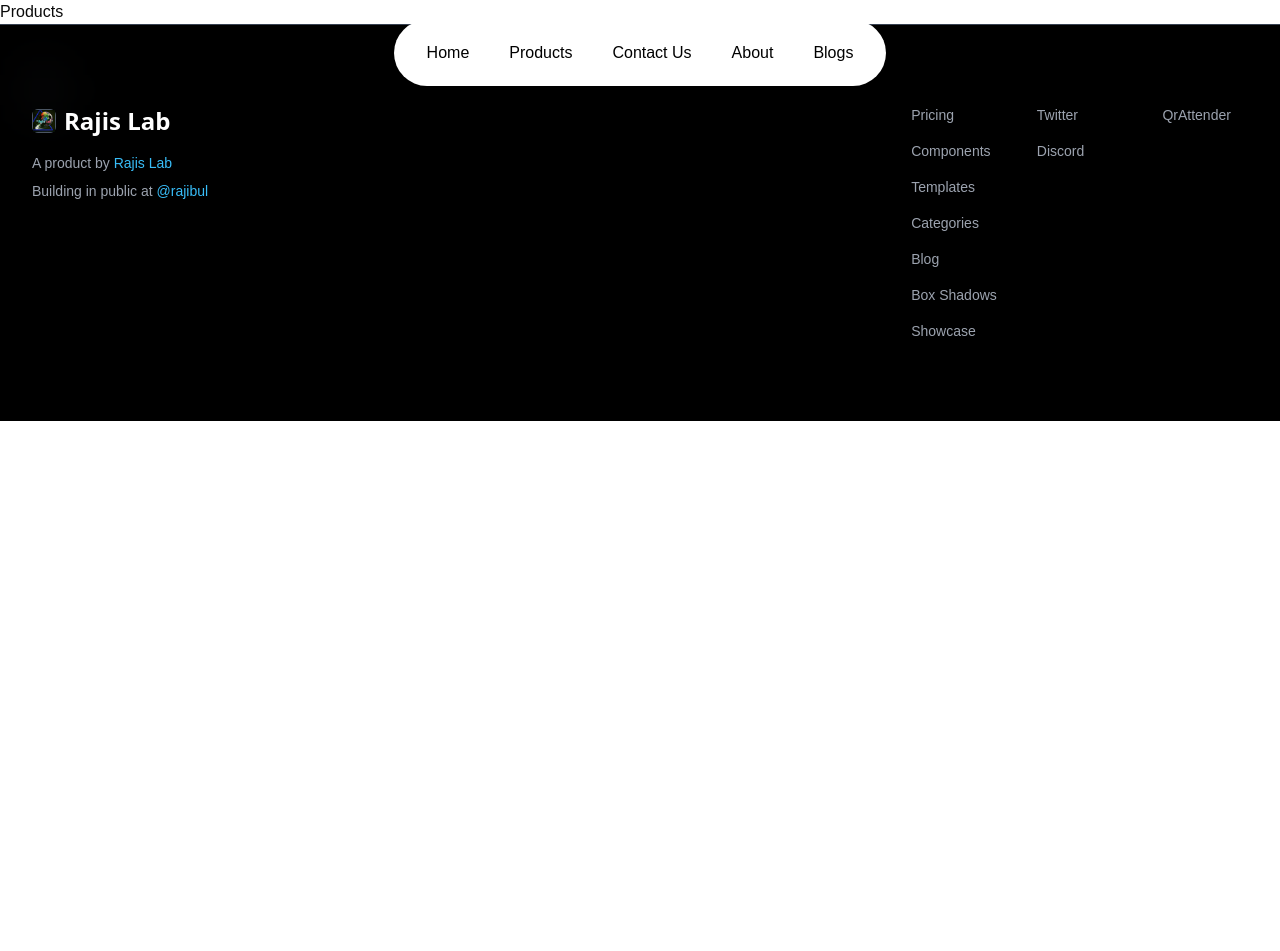
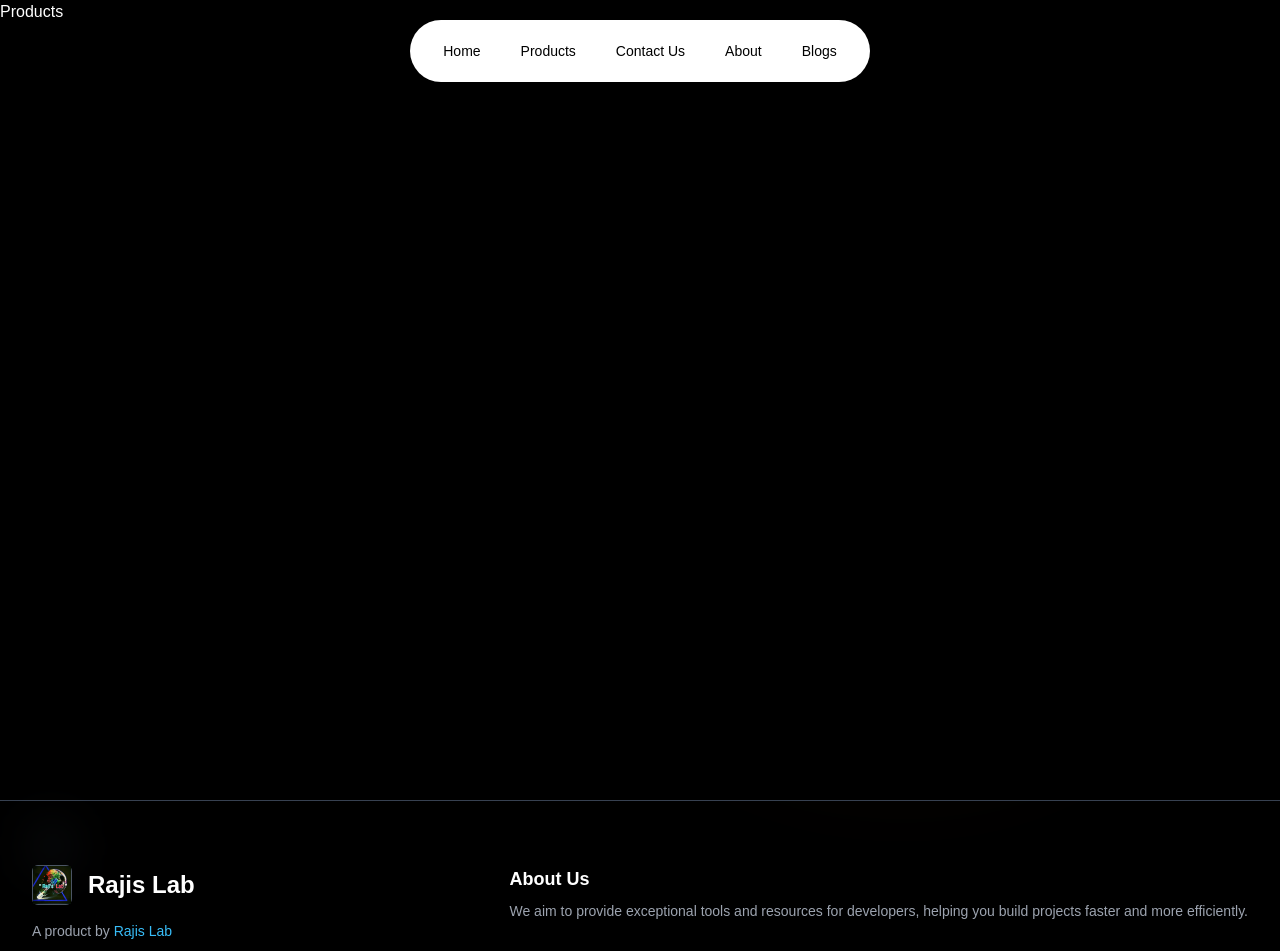
Before and after one commit to BuddhadebKoner/Rajis-Lab, a Next.js app: page /products in a window 1280 px wide. Shown: the top 951 px of the page. Before the commit the page ends 800 px from the top, so only its background shows below. Built offline with nearby package versions, Linux system fonts and the light colour scheme.

Commit message:
fixing many ui buggs , ux improvements

```diff
--- a/next.config.ts
+++ b/next.config.ts
@@ -1,5 +1,6 @@
 /** @type {import('next').NextConfig} */
 const nextConfig = {
+  // output: "export",
   images: {
     remotePatterns: [
       {
--- a/src/app/blog/page.tsx
+++ b/src/app/blog/page.tsx
@@ -7,7 +7,7 @@ import { TracingBeam } from "@/components/ui/tracing-beam";
 export default function Page() {
    return (
       <>
-         <div className="w-full h-fit flex items-center justify-center bg-black text-white pt-[7rem]">
+         <div className="w-full h-fit flex items-center justify-center bg-transparent text-white pt-[7rem]">
             <TracingBeam className="px-6">
                <div className="max-w-2xl mx-auto antialiased pt-4 relative">
                   {dummyContent.map((item, index) => (
--- a/src/app/globals.css
+++ b/src/app/globals.css
@@ -3,7 +3,77 @@
 @tailwind utilities;
 
 body {
+  width: 100%;
+  min-height: 100vh;
+  height: fit-content;
   font-family: Arial, Helvetica, sans-serif;
+  background-color: black;
+  color: white;
+  position: relative;
+  /* Ensures no scrollbars from circles */
+}
+
+/* Circle 1 - Top Left (Blue) */
+body::before {
+  content: '';
+  position: absolute;
+  width: 500px;
+  height: 500px;
+  background: radial-gradient(circle, rgba(0, 128, 255, 0.3), rgba(0, 128, 255, 0));
+  border-radius: 50%;
+  filter: blur(100px);
+  top: 5%;
+  /* Adjusted for responsive positioning */
+  left: 5%;
+  z-index: -1;
+  opacity: 0.9;
+}
+
+/* Circle 2 - Top Right (Pink) */
+body::after {
+  content: '';
+  position: absolute;
+  width: 450px;
+  height: 450px;
+  background: radial-gradient(circle, rgba(255, 0, 150, 0.3), rgba(255, 0, 150, 0));
+  border-radius: 50%;
+  filter: blur(100px);
+  top: 15%;
+  right: 10%;
+  z-index: -1;
+  opacity: 0.9;
+}
+
+/* Circle 3 - Bottom Left (Green) */
+body::before {
+  content: '';
+  position: absolute;
+  width: 400px;
+  height: 400px;
+  background: radial-gradient(circle, rgba(0, 255, 128, 0.3), rgba(0, 255, 128, 0));
+  border-radius: 50%;
+  filter: blur(80px);
+  bottom: 10%;
+  /* Adjusted for responsive height */
+  left: 5%;
+  z-index: -1;
+  opacity: 0.8;
+}
+
+/* Circle 4 - Bottom Right (Orange) */
+body::after {
+  content: '';
+  position: absolute;
+  width: 500px;
+  height: 500px;
+  background: radial-gradient(circle, rgba(255, 165, 0, 0.3), rgba(255, 165, 0, 0));
+  border-radius: 50%;
+  filter: blur(100px);
+  bottom: 5%;
+  /* Adjusted for responsive height */
+  right: 10%;
+  z-index: -1;
+  opacity: 0.8;
 }
 
 @layer base {
@@ -34,6 +104,7 @@ body {
     --chart-5: 27 87% 67%;
     --radius: 0.5rem;
   }
+
   .dark {
     --background: 0 0% 3.9%;
     --foreground: 0 0% 98%;
@@ -66,6 +137,7 @@ body {
   * {
     @apply border-border;
   }
+
   body {
     @apply bg-background text-foreground;
   }
--- a/src/app/layout.tsx
+++ b/src/app/layout.tsx
@@ -3,6 +3,7 @@ import { Geist, Geist_Mono } from "next/font/google";
 import "./globals.css";
 import Navbar from "@/components/shared/NavbarDoc";
 import Footer from "@/components/shared/Footer";
+import GoToTopButton from "@/components/shared/Gototop";
 
 const geistSans = Geist({
   variable: "--font-geist-sans",
@@ -36,6 +37,8 @@ export default function RootLayout({
         <div className="relative">
           <Footer />
         </div>
+
+        <GoToTopButton />
       </body>
     </html>
   );
--- a/src/app/page.tsx
+++ b/src/app/page.tsx
@@ -136,7 +136,7 @@ const testimonials = [
 export default function Page() {
 
   return (
-    <div className="w-full h-fit mx-auto flex flex-col justify-start items-center   bg-black text-white">
+    <div className="w-full h-fit mx-auto flex flex-col justify-start items-center   bg-transparent text-white">
       {/* Logo Section */}
       <div className="flex items-center justify-start w-full mt-5 px-4 lg:px-16">
         <Link
--- a/src/app/products/page.tsx
+++ b/src/app/products/page.tsx
@@ -1,6 +1,6 @@
 export default function Page() {
    return (
-      <div>
+      <div className="w-full h-screen bg-black">
          <h1>Products</h1>
       </div>
    );
--- a/src/components/shared/Footer.tsx
+++ b/src/components/shared/Footer.tsx
@@ -4,42 +4,34 @@ import React from "react";
 
 const Footer: React.FC = () => {
    return (
-      <footer className="border-t border-gray-700 px-8 py-20 bg-black text-gray-400">
-         <div className="max-w-7xl mx-auto text-sm flex flex-col sm:flex-row justify-between items-start">
-            {/* Logo and Info Section */}
-            <div className="mb-10 sm:mb-0">
-               <div className="flex items-center space-x-4 mb-4">
-                  <Link
-                     href="/"
-                     className="flex items-center space-x-2 text-2xl font-bold text-gray-100"
-                  >
-                     <div className="relative h-8 w-8 md:h-6 md:w-6 bg-gray-800 border border-gray-600 text-white flex items-center justify-center rounded-md">
+      <footer className="border-t border-gray-700 bg-transparent text-gray-400">
+         <div className="px-8 py-16 max-w-7xl mx-auto text-sm flex flex-col space-y-16">
+            {/* Top Section: Logo and Info */}
+            <div className="flex flex-col sm:flex-row justify-between items-start space-y-10 sm:space-y-0">
+               <div>
+                  <Link href="/" className="flex items-center space-x-4 text-2xl font-bold text-gray-100">
+                     <div className="relative h-10 w-10 bg-gray-800 border border-gray-600 text-white flex items-center justify-center rounded-md">
                         <div className="absolute h-10 w-full bg-gray-600/20 -top-10 inset-x-0 rounded-full blur-xl"></div>
                         <Image
                            alt="Logo"
                            loading="lazy"
-                           width="50"
-                           height="50"
-                           decoding="async"
+                           width="40"
+                           height="40"
                            className="block dark:hidden"
                            src="/RajisLabIcon.jpeg"
                         />
                         <Image
                            alt="Logo"
                            loading="lazy"
-                           width="50"
-                           height="50"
-                           decoding="async"
+                           width="40"
+                           height="40"
                            className="hidden dark:block"
                            src="/logo-dark.png"
                         />
                      </div>
-                     <div>
-                        <h1 className="text-white font-sans">Rajis Lab</h1>
-                     </div>
+                     <span className="text-white">Rajis Lab</span>
                   </Link>
-               </div>
-               <div>
+                  <p className="mt-4">
                      A product by{" "}
                      <Link
                         href="https://aceternity.com"
@@ -49,8 +41,8 @@ const Footer: React.FC = () => {
                      >
                         Rajis Lab
                      </Link>
-               </div>
-               <div className="mt-2">
+                  </p>
+                  <p className="mt-2">
                      Building in public at{" "}
                      <Link
                         href="https://twitter.com/mannupaaji"
@@ -60,88 +52,68 @@ const Footer: React.FC = () => {
                      >
                         @rajibul
                      </Link>
+                  </p>
+               </div>
+
+               {/* Additional Info */}
+               <div>
+                  <h3 className="text-lg font-semibold text-white">About Us</h3>
+                  <p className="mt-2 text-gray-400">
+                     We aim to provide exceptional tools and resources for developers, helping you build projects faster
+                     and more efficiently.
+                  </p>
                </div>
             </div>
 
             {/* Links Section */}
-            <div className="grid grid-cols-1 md:grid-cols-3 gap-10">
+            <div className="grid grid-cols-1 md:grid-cols-4 gap-8">
                {/* Column 1 */}
-               <div className="flex flex-col space-y-4">
-                  <Link
-                     href="/pricing"
-                     className="transition-colors hover:text-white text-gray-400"
-                  >
-                     Pricing
-                  </Link>
-                  <Link
-                     href="/components"
-                     className="transition-colors hover:text-white text-gray-400"
-                  >
-                     Components
-                  </Link>
-                  <Link
-                     href="/templates"
-                     className="transition-colors hover:text-white text-gray-400"
-                  >
-                     Templates
-                  </Link>
-                  <Link
-                     href="/categories"
-                     className="transition-colors hover:text-white text-gray-400"
-                  >
-                     Categories
-                  </Link>
-                  <Link
-                     href="/blog"
-                     className="transition-colors hover:text-white text-gray-400"
-                  >
-                     Blog
-                  </Link>
-                  <Link
-                     href="/tools/box-shadows"
-                     className="transition-colors hover:text-white text-gray-400"
-                  >
-                     Box Shadows
-                  </Link>
-                  <Link
-                     href="/showcase"
-                     className="transition-colors hover:text-white text-gray-400"
-                  >
-                     Showcase
-                  </Link>
+               <div>
+                  <h4 className="text-white font-semibold mb-4">Explore</h4>
+                  <div className="flex flex-col space-y-2">
+                     <Link href="/pricing" className="hover:text-white">Pricing</Link>
+                     <Link href="/components" className="hover:text-white">Components</Link>
+                     <Link href="/templates" className="hover:text-white">Templates</Link>
+                     <Link href="/categories" className="hover:text-white">Categories</Link>
+                     <Link href="/blog" className="hover:text-white">Blog</Link>
+                     <Link href="/showcase" className="hover:text-white">Showcase</Link>
+                  </div>
                </div>
 
                {/* Column 2 */}
-               <div className="flex flex-col space-y-4">
-                  <Link
-                     href="https://twitter.com/aceternitylabs"
-                     target="_blank"
-                     rel="noopener noreferrer"
-                     className="transition-colors hover:text-white text-gray-400"
-                  >
-                     Twitter
-                  </Link>
-                  <Link
-                     href="https://discord.gg/ftZbQvCdN7"
-                     target="_blank"
-                     rel="noopener noreferrer"
-                     className="transition-colors hover:text-white text-gray-400"
-                  >
-                     Discord
-                  </Link>
+               <div>
+                  <h4 className="text-white font-semibold mb-4">Resources</h4>
+                  <div className="flex flex-col space-y-2">
+                     <Link href="/tools/box-shadows" className="hover:text-white">Box Shadows</Link>
+                     <Link href="/faq" className="hover:text-white">FAQ</Link>
+                     <Link href="/docs" className="hover:text-white">Documentation</Link>
+                  </div>
                </div>
 
                {/* Column 3 */}
-               <div className="flex flex-col space-y-4">
-                  <Link
-                     href="https://pro.aceternity.com"
-                     target="_blank"
-                     rel="noopener noreferrer"
-                     className="transition-colors hover:text-white text-gray-400"
-                  >
-                     QrAttender
-                  </Link>
+               <div>
+                  <h4 className="text-white font-semibold mb-4">Connect</h4>
+                  <div className="flex flex-col space-y-2">
+                     <Link href="https://twitter.com/aceternitylabs" target="_blank" rel="noopener noreferrer" className="hover:text-white">Twitter</Link>
+                     <Link href="https://discord.gg/ftZbQvCdN7" target="_blank" rel="noopener noreferrer" className="hover:text-white">Discord</Link>
                   </div>
+               </div>
+
+               {/* Column 4 */}
+               <div>
+                  <h4 className="text-white font-semibold mb-4">Legal</h4>
+                  <div className="flex flex-col space-y-2">
+                     <Link href="/terms" className="hover:text-white">Terms & Conditions</Link>
+                     <Link href="/privacy" className="hover:text-white">Privacy Policy</Link>
+                  </div>
+               </div>
+            </div>
+         </div>
+
+         {/* Bottom Section */}
+         <div className="border-t border-gray-600 py-4">
+            <div className="text-center text-gray-400 text-xs">
+               &copy; {new Date().getFullYear()} Rajis Lab. All rights reserved.
             </div>
          </div>
       </footer>
--- /dev/null
+++ b/src/components/shared/Gototop.tsx
@@ -0,0 +1,60 @@
+"use client";
+
+import React, { useState, useEffect } from "react";
+
+const GoToTopButton = () => {
+   const [isVisible, setIsVisible] = useState(false);
+
+   // Check scroll position
+   const checkScrollPosition = () => {
+      if (window.scrollY > window.innerHeight) {
+         setIsVisible(true); // Show button when scrolled down
+      } else {
+         setIsVisible(false); // Hide button when at top
+      }
+   };
+
+   useEffect(() => {
+      // Add scroll event listener
+      window.addEventListener("scroll", checkScrollPosition);
+
+      return () => {
+         // Clean up scroll event listener on unmount
+         window.removeEventListener("scroll", checkScrollPosition);
+      };
+   }, []);
+
+   // Scroll to top functionality
+   const scrollToTop = () => {
+      window.scrollTo({
+         top: 0,
+         behavior: "smooth",
+      });
+   };
+
+   return (
+      isVisible && (
+         <button
+            onClick={scrollToTop}
+            className="fixed bottom-5 right-5 bg-blue-500 text-white p-3 rounded-full shadow-lg hover:bg-blue-600 focus:outline-none"
+         >
+            <svg
+               xmlns="http://www.w3.org/2000/svg"
+               fill="none"
+               viewBox="0 0 24 24"
+               stroke="currentColor"
+               className="w-6 h-6"
+            >
+               <path
+                  strokeLinecap="round"  // Corrected the camelCase here
+                  strokeLinejoin="round"
+                  strokeWidth="2"
+                  d="M19 9l-7-7-7 7"
+               />
+            </svg>
+         </button>
+      )
+   );
+};
+
+export default GoToTopButton;
--- a/src/components/shared/NavbarDoc.tsx
+++ b/src/components/shared/NavbarDoc.tsx
@@ -2,15 +2,18 @@
 import React, { useState } from "react";
 import { HoveredLink, Menu, MenuItem, ProductItem } from "../ui/navbar-menu";
 import { cn } from "@/lib/utils";
+import Link from "next/link";
 
 export default function Navbar({ className }: { className?: string }) {
    const [active, setActive] = useState<string | null>(null);
 
    return (
       <div
-         className={cn("fixed top-10 inset-x-0 max-w-2xl mx-auto z-50 flex justify-center items-center", className)}
+         className={cn(
+            "fixed top-10 inset-x-0 z-50 flex justify-center items-center px-4 sm:px-6 lg:px-8",
+            className
+         )}
       >
-
          {/* Menu Section */}
          <Menu setActive={setActive}>
             {/* Home */}
@@ -21,35 +24,23 @@ export default function Navbar({ className }: { className?: string }) {
             </MenuItem>
 
             {/* Products */}
-            <MenuItem
-               setActive={setActive}
-               active={active}
-               item="Products">
-               <div className="text-sm grid grid-cols-2 gap-10 p-4">
+            <MenuItem setActive={setActive} active={active} item="Products">
+               <div className="text-sm grid grid-cols-1 sm:grid-cols-2 gap-6 p-4">
                   <ProductItem
-                     title="Demo Product 1"
+                     title="Qr Attender"
                      href="/products"
                      src="/buddhadeb.png"
-                     description="Description for Demo Product 1."
+                     description="Your Daily Attendance App Simplify Attendance Tracking with QR Codes"
                   />
-                  <ProductItem
-                     title="Demo Product 2"
-                     href="#"
-                     src="/buddhadeb.png"
-                     description="Description for Demo Product 2."
-                  />
-                  <ProductItem
-                     title="Demo Product 3"
-                     href="#"
-                     src="/buddhadeb.png"
-                     description="Description for Demo Product 3."
-                  />
-                  <ProductItem
-                     title="Demo Product 4"
-                     href="#"
-                     src="/buddhadeb.png"
-                     description="Description for Demo Product 4."
-                  />
+                  {/* Show more products */}
+                  <div className="w-full h-full flex justify-center items-center space-y-4 text-sm">
+                     <Link
+                        href="/products"
+                        className="text-blue-500 text-lg font-semibold"
+                     >
+                        View More Products
+                     </Link>
+                  </div>
                </div>
             </MenuItem>
 
--- a/src/components/ui/hero-highlight.tsx
+++ b/src/components/ui/hero-highlight.tsx
@@ -29,7 +29,7 @@ export const HeroHighlight = ({
   return (
     <div
       className={cn(
-        "relative h-fit flex items-center bg-black justify-center w-full group",
+        "relative h-fit flex items-center bg-transparent justify-center w-full group",
         containerClassName
       )}
       onMouseMove={handleMouseMove}
@@ -86,8 +86,8 @@ export const Highlight = ({
         display: "inline",
       }}
       className={cn(
-    `relative inline-block pb-1 px-1 rounded-lg bg-gradient-to-r from-indigo-600 to-purple-700 dark:from-indigo-800 dark:to-purple-900`,
-    className
+        `relative inline-block pb-1 px-1 rounded-lg bg-gradient-to-r from-indigo-600 to-purple-700 dark:from-indigo-800 dark:to-purple-900`,
+        className
       )}
     >
       {children}
--- a/src/components/ui/navbar-menu.tsx
+++ b/src/components/ui/navbar-menu.tsx
@@ -10,10 +10,7 @@ const transition = {
   mass: 0.5,
   damping: 11.5,
   stiffness: 100,
-  restDelta: 0.001,
-  restSpeed: 0.001,
 };
-
 export const MenuItem = ({
   setActive,
   active,
@@ -71,7 +68,7 @@ export const Menu = ({
   return (
     <nav
       onMouseLeave={() => setActive(null)}
-      className="relative rounded-full border border-transparent dark:bg-black dark:border-white/[0.2] bg-white shadow-input flex justify-center space-x-10 px-8 py-5"
+      className="relative rounded-full border border-transparent dark:bg-black dark:border-white/[0.2] bg-white shadow-lg flex justify-center space-x-6 px-6 py-4 text-sm sm:space-x-10 sm:px-8 sm:py-5"
     >
       {children}
     </nav>
```
Lines whose indentation alone changed are shown as unchanged.
